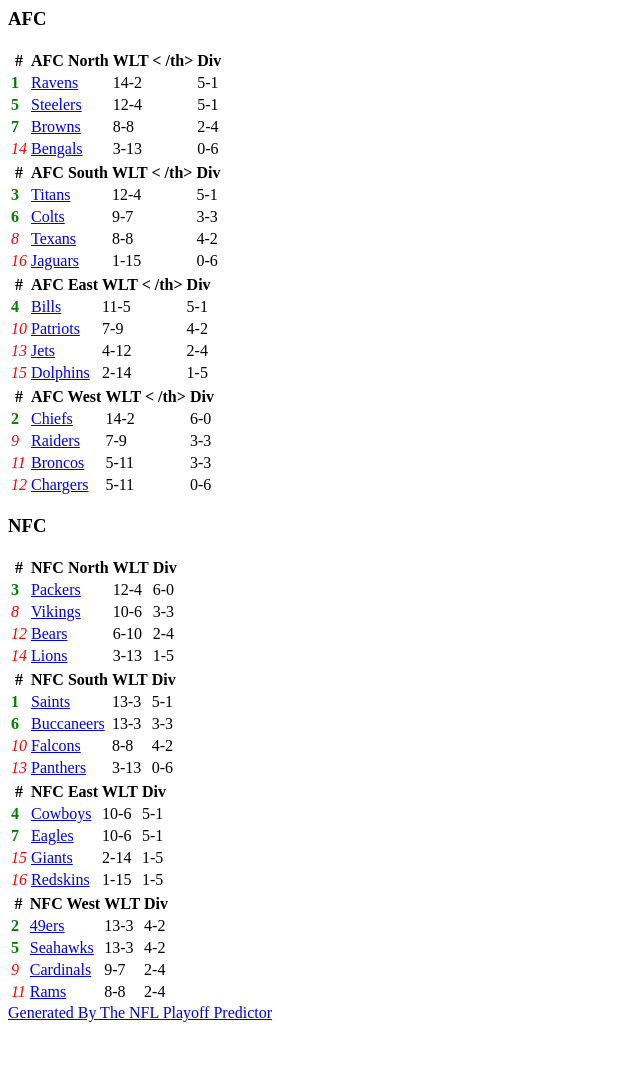
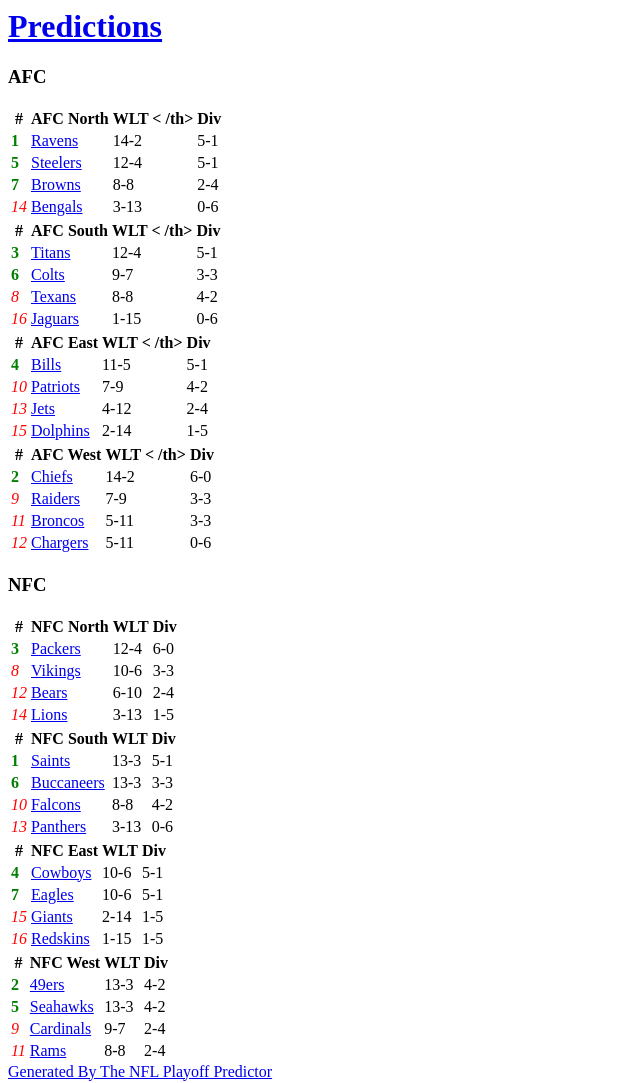
Before and after one commit to ddrossi93/nfl_2020-2021-predictions, a plain HTML site: page index.html in a window 1280 px wide. Shown: the whole page, without its empty margins (0-640 px from the left). Before the commit the page ends 1030 px from the top, so only its background shows below. Drawn offline with Linux system fonts and the light colour scheme.

Commit message:
Update index.html

```diff
--- a/index.html
+++ b/index.html
@@ -1,3 +1,7 @@
+<h1>
+<a href="https://playoffpredictors.com/Football/CustomLeague/SchedulePicker/842CB5EC-193A-4D6D-8002-801297F04F53/?L=IwJh1DXLsjxjPGsHrvLNm-XvNHFNUo3RKJJLWwysoqhG2q1fVS5DC5lnB2asR1cAAZJU6dKA&c=cgm:1|tnptlw:true">Predictions</a>
+</h1>
+
 <h3>AFC</h3><div><table>
                 <thead><tr><th>#</th><th>AFC North</th> <th>WLT &lt; /th&gt;</th><th>Div</th> </tr></thead>
                     <tbody><tr> <td style="color:green; font-weight:bold"> 1 </td><td><a href="https://playoffpredictors.com/?L=IwJh1DXLsjxjPGsHrvLNm-XvNHFNUo3RKJJLWwysoqhG2q1fVS5DC5lnB2asR1cAAZJU6dKA#BAL">Ravens</a> </td><td>14-2</td> <td>5-1 </td></tr> <tr> <td style="color:green; font-weight:bold"> 5 </td><td><a href="https://playoffpredictors.com/?L=IwJh1DXLsjxjPGsHrvLNm-XvNHFNUo3RKJJLWwysoqhG2q1fVS5DC5lnB2asR1cAAZJU6dKA#PIT">Steelers</a> </td><td>12-4</td> <td>5-1 </td></tr> <tr> <td style="color:green; font-weight:bold"> 7 </td><td><a href="https://playoffpredictors.com/?L=IwJh1DXLsjxjPGsHrvLNm-XvNHFNUo3RKJJLWwysoqhG2q1fVS5DC5lnB2asR1cAAZJU6dKA#CLE">Browns</a> </td><td>8-8</td> <td>2-4 </td></tr> <tr> <td style="color:red;font-style:italic;"> 14 </td><td><a href="https://playoffpredictors.com/?L=IwJh1DXLsjxjPGsHrvLNm-XvNHFNUo3RKJJLWwysoqhG2q1fVS5DC5lnB2asR1cAAZJU6dKA#CIN">Bengals</a> </td><td>3-13</td> <td>0-6 </td></tr> </tbody></table><table>
```
